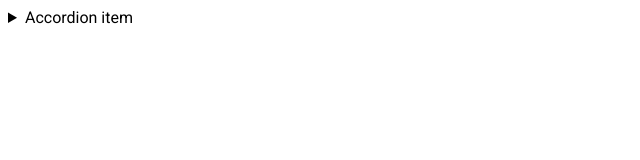
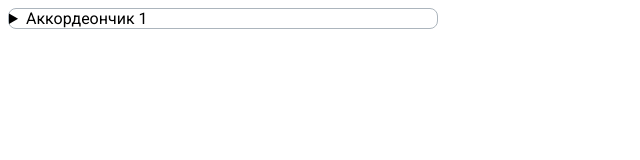
Before and after one commit to js-tasks-ru/htmlcss-20220317_studilovvlad, a website: page 03-lection1/02-accordion/index.html in a window 1280 px wide. Shown: the whole page, without its empty margins (0-640 px from the left). Drawn offline with Linux system fonts and the light colour scheme.

Commit message:
edited  solution for 2-2

```diff
--- a/03-lection1/02-accordion/accordion.css
+++ b/03-lection1/02-accordion/accordion.css
@@ -1 +1,12 @@
-/* Стилизация аккордеона */
+.accordion {
+    border-radius: 8px;
+    border: 1px solid var(--grey-3)
+}
+
+.accordion[open] {
+    height: 70px;
+}
+
+.main {
+    width: 430px;
+}
--- a/03-lection1/02-accordion/index.html
+++ b/03-lection1/02-accordion/index.html
@@ -5,13 +5,13 @@
         <link rel="stylesheet" href="../../assets/css/main.css">
         <link rel="stylesheet" href="./accordion.css">
     </head>
-    <body>
-        <details>
-            <summary>
-                Accordion item
+    <body class = "main">
+        <details class = "accordion">
+            <summary class = "accordion__summary">
+                Аккордеончик 1
             </summary>
             <p>
-                Hidden content
+                Если вы это видите, значит вы нажали на аккордеончик
             </p>
         </details>
     </body>
```
